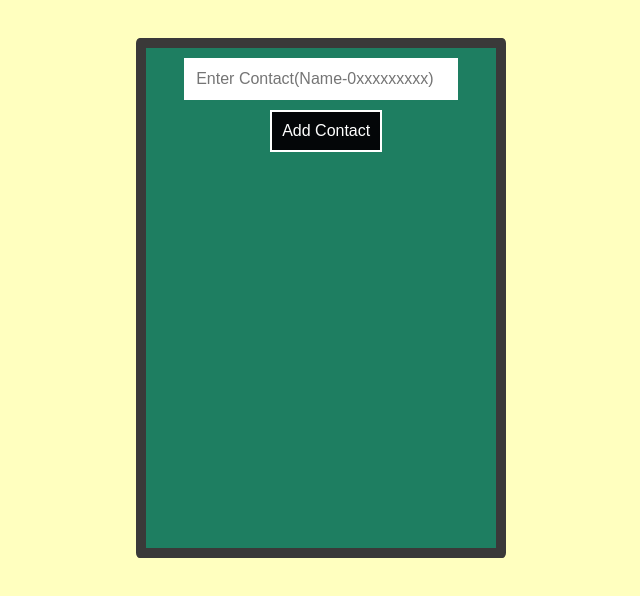
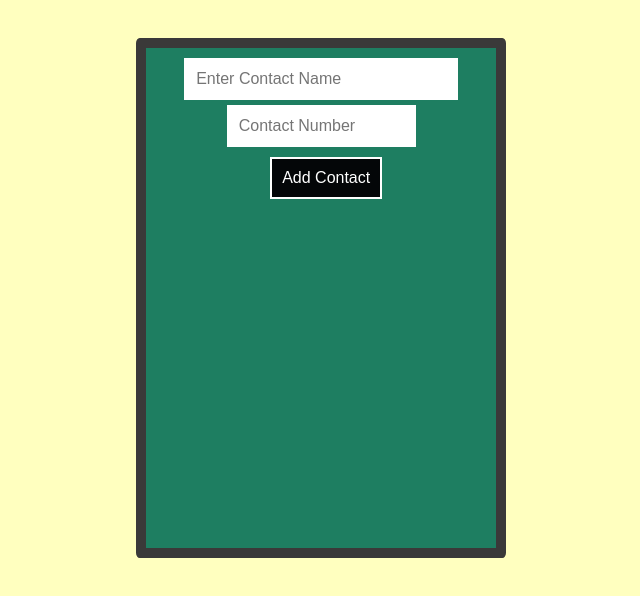
Before and after one commit to prithaupadhyay/ReactPhoneDirectory, a React app: page / in a window 1280 px wide. Shown: the whole page, without its empty margins (251-891 px from the left). Built offline with nearby package versions, Linux system fonts and the light colour scheme.

Commit message:
Updated the separate 2 inputs

```diff
--- a/src/ContactItems.js
+++ b/src/ContactItems.js
@@ -16,9 +16,9 @@ class ContactItems extends Component
     }
 
     createTask(item){
-        return <li key={item.key}>{item.text}
-        <div class="deletebody" onClick={() => this.delete(item.key)} >
-        <button class="deleteoption">Delete</button></div>
+        return <li key={item.key}><b>{item.text}</b><br></br>{item.num}
+        <div className="deletebody" onClick={() => this.delete(item.key)} >
+        <button className="deleteoption">Delete</button></div>
         </li>
     }
 
--- a/src/ContactList.css
+++ b/src/ContactList.css
@@ -13,6 +13,9 @@
 }
 #inputfield{
     width: 250px;
+}
+#inputfieldnum{
+    margin-top:5px;
 }
 
 .ContactListMain .header input {
--- a/src/ContactList.js
+++ b/src/ContactList.js
@@ -8,7 +8,12 @@ class ContactList extends Component
     {
         super(props);
         this.state = {
-            items: []
+            // items: []
+            items:
+            [
+                // {name: "hello", contact: "9893287480"},
+                // {name: "heyaa", contact: "9424632588"}
+            ]
         };
 
         this.addItem = this.addItem.bind(this);
@@ -21,6 +26,7 @@ class ContactList extends Component
         {
             var newItem ={
                 text: this._inputElement.value,
+                num: this._inputElement2.value,
                 key:Date.now()
             };
 
@@ -31,6 +37,7 @@ class ContactList extends Component
             });
 
             this._inputElement.value="";
+            this._inputElement2.value="";
         }
 
         console.log(this.state.items);
@@ -55,8 +62,10 @@ class ContactList extends Component
             <div className="ContactListMain">
                 <div className="header">
                     <form id="formfield" onSubmit={this.addItem}>
-                        <input id="inputfield" ref={(a) => this._inputElement = a} placeholder="Enter Contact(Name-0xxxxxxxxx)">
+                        <input id="inputfield" ref={(a) => this._inputElement = a} placeholder="Enter Contact Name">
                         </input>
+                        <br></br>
+                        <input id="inputfieldnum" ref={(b) => this._inputElement2 = b} placeholder="Contact Number"></input>
                         <br></br>
                         <button type="submit">Add Contact</button>
                     </form>
```
